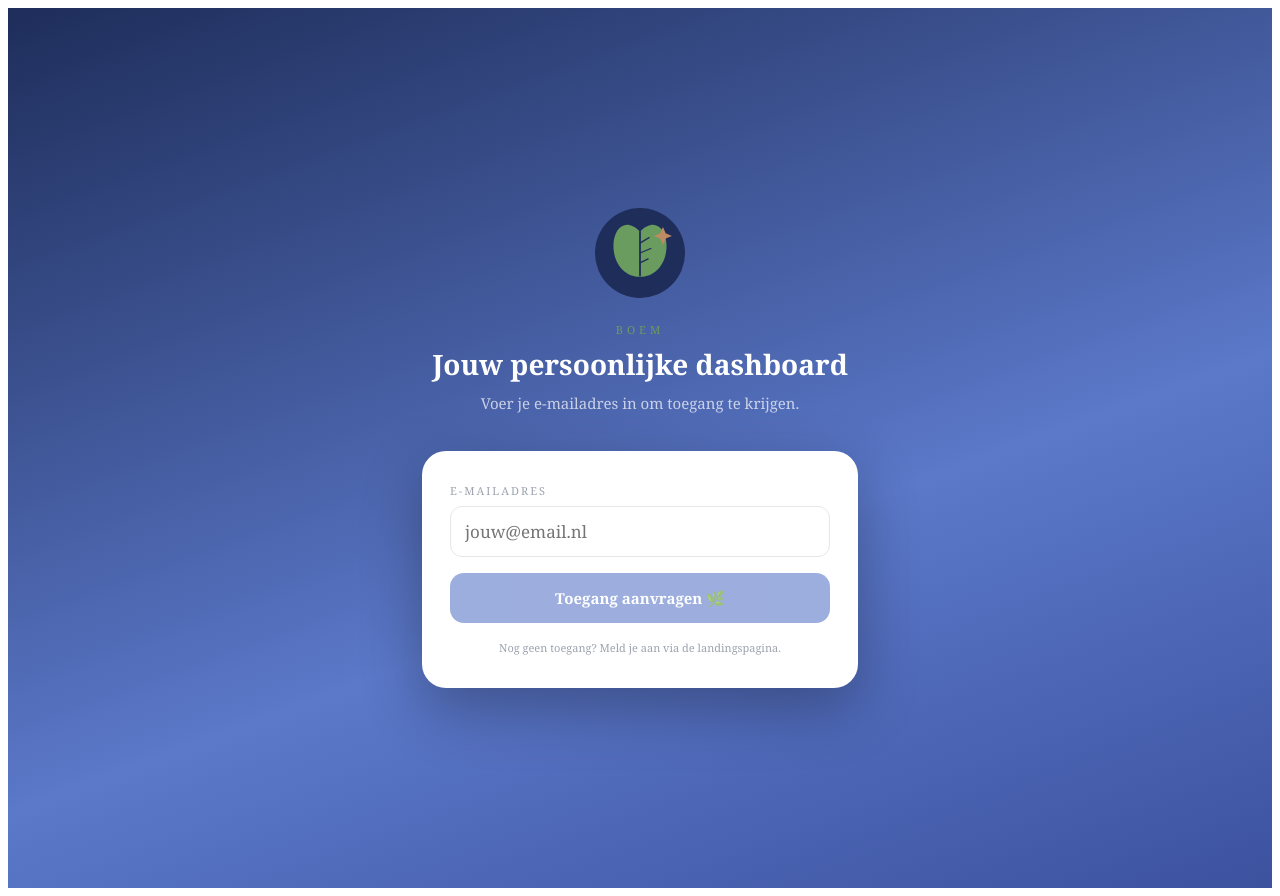
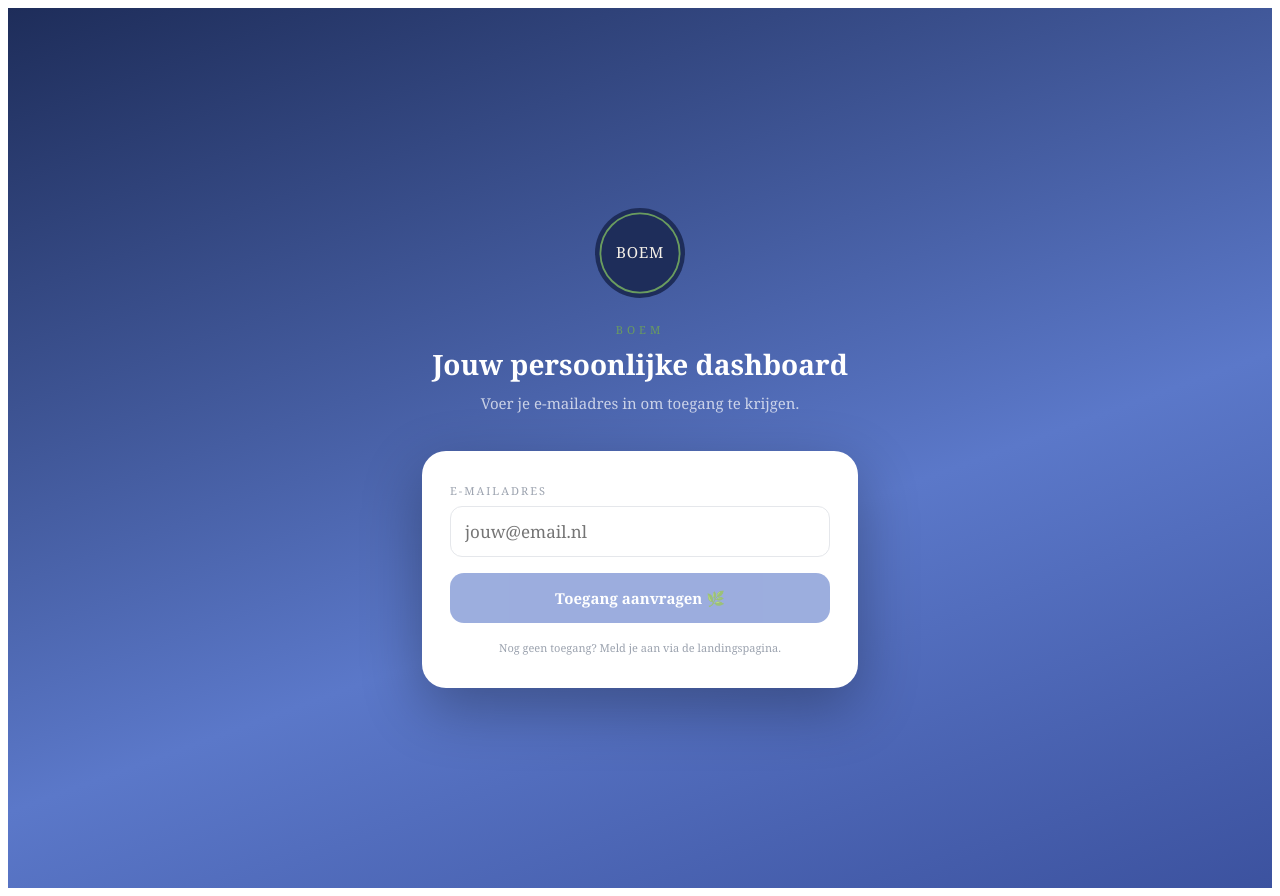
Before and after one commit to esraspringintveld/Reset-app, a React (Create React App) app: page / in a window 1280 px wide. Built offline with nearby package versions, Linux system fonts and the light colour scheme.

Commit message:
Update App.js

```diff
--- a/src/App.js
+++ b/src/App.js
@@ -358,10 +358,8 @@ function BoemIcon({ size=60 }) {
   return (
     <svg width={size} height={size} viewBox="0 0 200 200">
       <rect width="200" height="200" rx="100" fill="#1e2d5a"/>
-      <path d="M100,153 C64,153 41,122 41,84 C41,46 68,19 100,53 C132,19 159,46 159,84 C159,122 136,153 100,153 Z" fill="#6a9c5f"/>
-      <path d="M100,53 C100,90 100,122 100,150" stroke="#1e2d5a" strokeWidth="4" strokeLinecap="round" fill="none"/>
-      <path d="M100,78 L120,66 M100,100 L124,90 M100,122 L118,113" stroke="#1e2d5a" strokeWidth="3" strokeLinecap="round" fill="none"/>
-      <path d="M151,42 L157,56 L171,62 L157,68 L151,82 L145,68 L131,62 L145,56 Z" fill="#be8b63"/>
+      <circle cx="100" cy="100" r="88" fill="none" stroke="#6a9c5f" strokeWidth="4"/>
+      <text x="100" y="112" textAnchor="middle" fontFamily="Georgia,serif" fontSize="34" fontWeight="500" letterSpacing="1.5" fill="#f5f0e8">BOEM</text>
     </svg>
   );
 }
```
